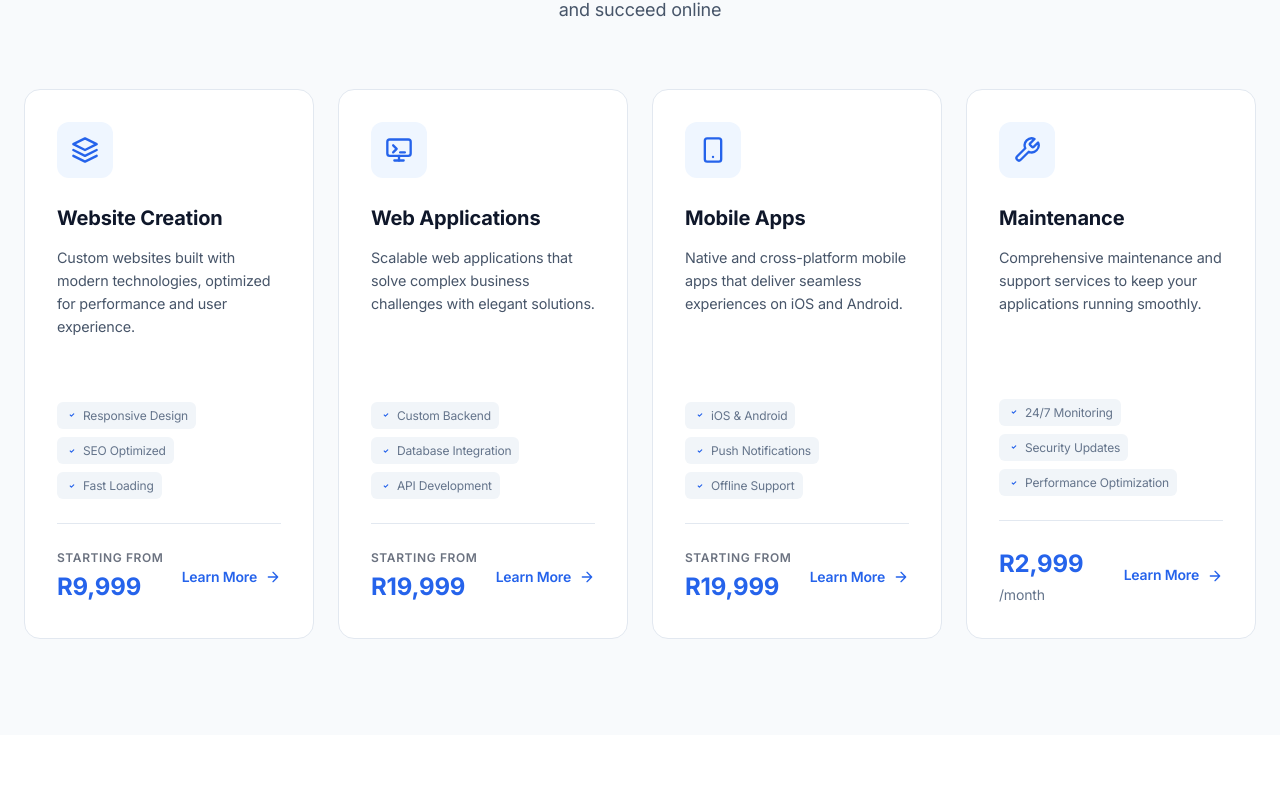
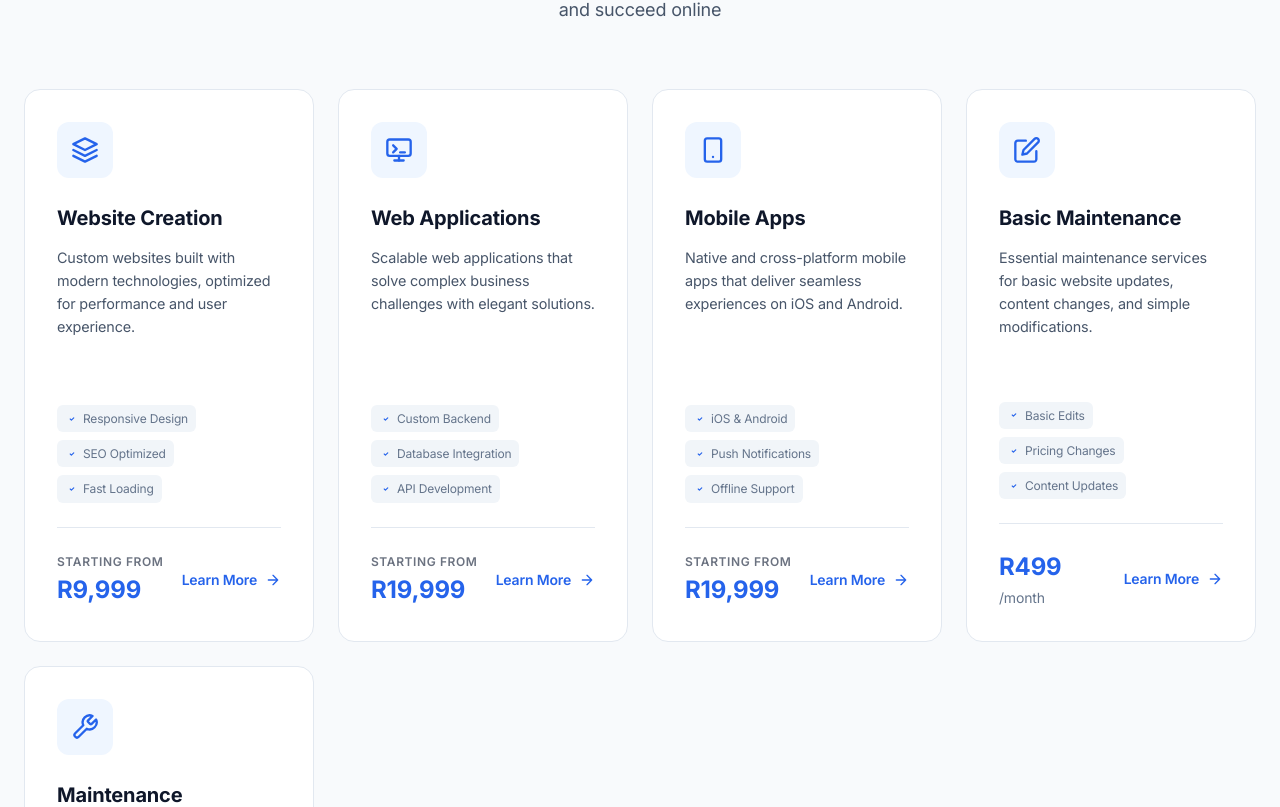
Before and after one commit to BraydenatInvexB/INVEXBWEBSITE, a React (Vite) app: page / in a window 1280 px wide. Shown: the part 1153-1960 px from the top of the page. Built offline with nearby package versions, Linux system fonts and the light colour scheme; no server answers; the database is empty.

Commit message:
Add Basic Maintenance service (R499/month) for basic edits and pricing changes

```diff
--- a/src/components/Services.jsx
+++ b/src/components/Services.jsx
@@ -52,6 +52,19 @@ function Services() {
         <svg width="28" height="28" viewBox="0 0 24 24" fill="none" xmlns="http://www.w3.org/2000/svg">
           <rect x="5" y="2" width="14" height="20" rx="2" stroke="currentColor" strokeWidth="2" />
           <path d="M12 18H12.01" stroke="currentColor" strokeWidth="2" strokeLinecap="round" />
+        </svg>
+      )
+    },
+    {
+      title: 'Basic Maintenance',
+      description: 'Essential maintenance services for basic website updates, content changes, and simple modifications.',
+      price: 'R499p/m',
+      startingFrom: false,
+      features: ['Basic Edits', 'Pricing Changes', 'Content Updates'],
+      icon: (
+        <svg width="28" height="28" viewBox="0 0 24 24" fill="none" xmlns="http://www.w3.org/2000/svg">
+          <path d="M11 4H4C3.46957 4 2.96086 4.21071 2.58579 4.58579C2.21071 4.96086 2 5.46957 2 6V20C2 20.5304 2.21071 21.0391 2.58579 21.4142C2.96086 21.7893 3.46957 22 4 22H18C18.5304 22 19.0391 21.7893 19.4142 21.4142C19.7893 21.0391 20 20.5304 20 20V13" stroke="currentColor" strokeWidth="2" strokeLinecap="round" strokeLinejoin="round"/>
+          <path d="M18.5 2.5C18.8978 2.10218 19.4374 1.87868 20 1.87868C20.5626 1.87868 21.1022 2.10218 21.5 2.5C21.8978 2.89782 22.1213 3.43739 22.1213 4C22.1213 4.56261 21.8978 5.10218 21.5 5.5L12 15L8 16L9 12L18.5 2.5Z" stroke="currentColor" strokeWidth="2" strokeLinecap="round" strokeLinejoin="round"/>
         </svg>
       )
     },
--- a/src/pages/Services.jsx
+++ b/src/pages/Services.jsx
@@ -55,6 +55,21 @@ function ServicesPage() {
         'Performance optimization'
       ],
       technologies: ['React Native', 'Flutter', 'Swift', 'Dart', 'Firebase']
+    },
+    {
+      title: 'Basic Maintenance',
+      price: 'R499p/m',
+      startingFrom: false,
+      description: 'Essential maintenance services for basic website updates, content changes, and simple modifications.',
+      features: [
+        'Basic content edits and updates',
+        'Pricing and product information changes',
+        'Text and image updates',
+        'Simple page modifications',
+        'Contact information updates',
+        'Basic troubleshooting'
+      ],
+      technologies: ['Content Management', 'Basic Updates', 'Simple Modifications']
     },
     {
       title: 'Maintenance',
```
